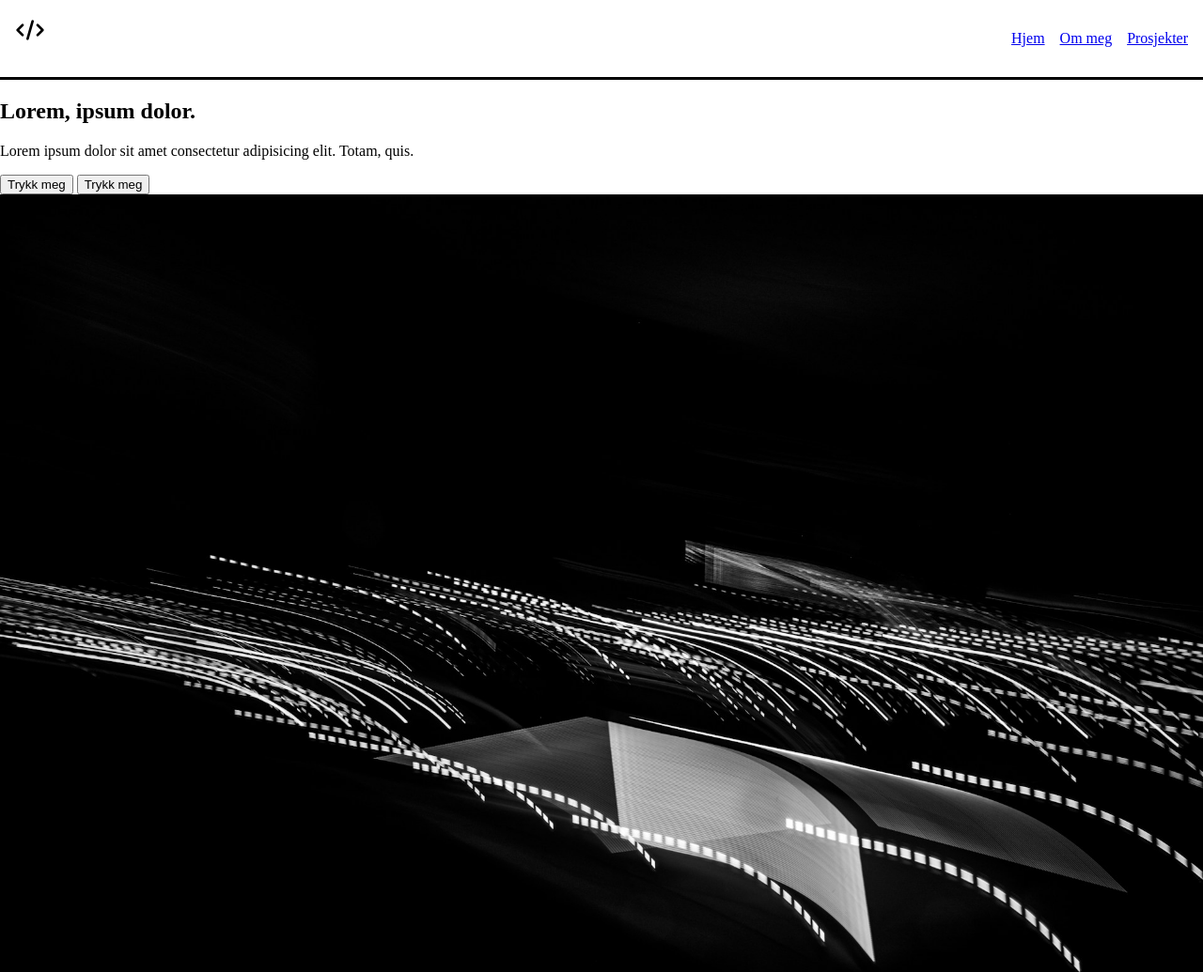
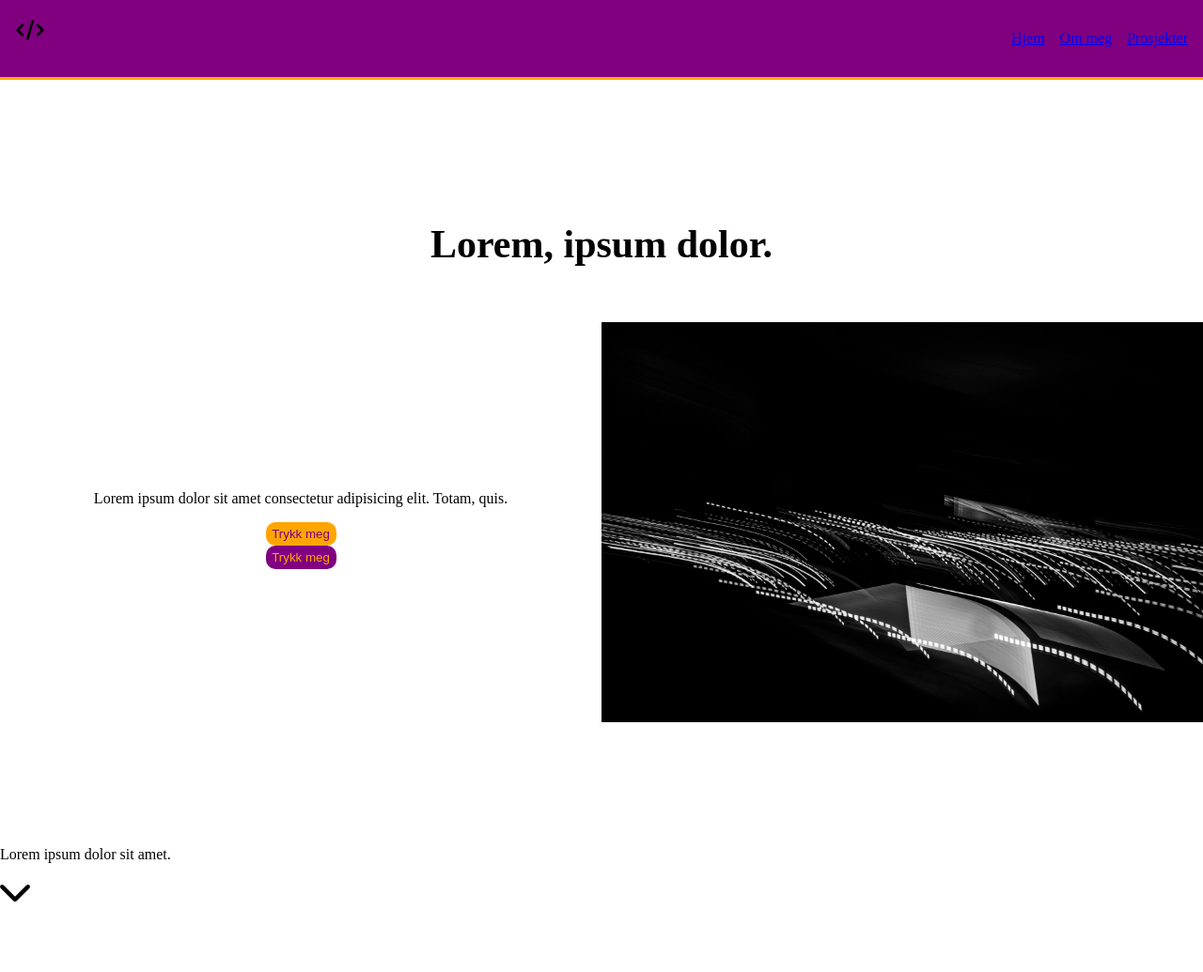
Before and after one commit to julieisobelle/glodeH25_undervisning12, a website: page index.html in a window 1280 px wide. Shown: the top 1035 px of the page at 94% size. Drawn offline with Linux system fonts and the light colour scheme.

Commit message:
After lesson: CSS variables and global CSS

```diff
--- a/styles.css
+++ b/styles.css
@@ -1,4 +1,21 @@
-/* -- GENERAL -- */
+/* CSS Variabler */
+:root {
+  /* Color */
+  --colorOne: orange;
+  --colorTwo: purple;
+
+  /* Size */
+  --spacingSmall: 8px;
+  --spacingMedium: 16px;
+  --spacingLarge: 24px;
+
+  /* Font */
+  --title: 42px;
+  --underTitle: 36px;
+  --minorTitle: 30px;
+}
+
+/* -- GLOBAL -- */
 body {
   margin: 0;
 }
@@ -7,39 +24,106 @@ img {
   max-width: 100%;
 }
 
+h1 {
+  font-size: var(--title);
+}
+
+h2 {
+  font-size: var(--underTitle);
+}
+
+h3 {
+  font-size: var(--minorTitle);
+}
+
+.section {
+  min-height: 100vh;
+}
+
+.button {
+  width: 75px;
+  height: 25px;
+  border: none;
+  border-radius: 10px;
+}
+
+.introText, .introImg {
+  width: 50%;
+  display: flex;
+  flex-direction: column;
+  align-items: center;
+  justify-content: center;
+}
+
+.hidden {
+  display: none;
+}
+
 /* -- HEADER -- */
 header {
   display: flex;
   justify-content: space-between;
-  padding: 16px;
-  border-bottom: 3px solid black;
+  padding: var(--spacingMedium);
+  border-bottom: 3px solid var(--colorOne);
   position: sticky;
   top: 0;
-  background-color: white;
+  background-color: var(--colorTwo);
 }
 
 .logo {
   height: 32px;
   width: 32px;
-  background-color: white;
+  background-color: var(--colorTwo);
 }
 
 /* NAV */
 .navList {
   display: flex;
-  gap: 16px;
+  gap: var(--spacingMedium);
   list-style-type: none;
   padding-inline-start: 0;
 }
 
 /* -- MAIN -- */
-.section {
-  min-height: 100vh;
+
+
+/* HOME */
+.sectionHero {
+  display: flex;
+  flex-direction: column;
+  align-items: center;
+  justify-content: center;
+  gap: var(--spacingLarge);
 }
 
-/* HOME */
+.heroIntro {
+  display: flex;
+  align-items: center;
+}
+
+.buttonOne {
+  background-color: var(--colorOne);
+  color: var(--colorTwo)
+}
+
+.buttonTwo {
+  background-color: var(--colorTwo);
+  color: var(--colorOne);
+}
 
 /* ABOUT */
+.sectionAbout {
+  display: flex;
+  flex-direction: column;
+  align-items: center;
+  justify-content: center;
+  gap: var(--spacingLarge);
+}
+
+.aboutIntro {
+  display: flex;
+  align-items: center;
+}
 
 /* PROJECTS */
 
@@ -49,8 +133,8 @@ header {
   flex-direction: column;
   align-items: center;
   justify-content: center;
-  border-bottom: 3px solid black;
-  padding: 16px;
+  border-bottom: 3px solid var(--colorOne);
+  padding: var(--spacingMedium)
 }
 
 .contact {
@@ -58,7 +142,7 @@ header {
   align-items: center;
   justify-content: center;
   gap: 4px;
-  color: black;
+  color: var(--colorOne)
 }
 
 /* -- MEDIA -- */
```
